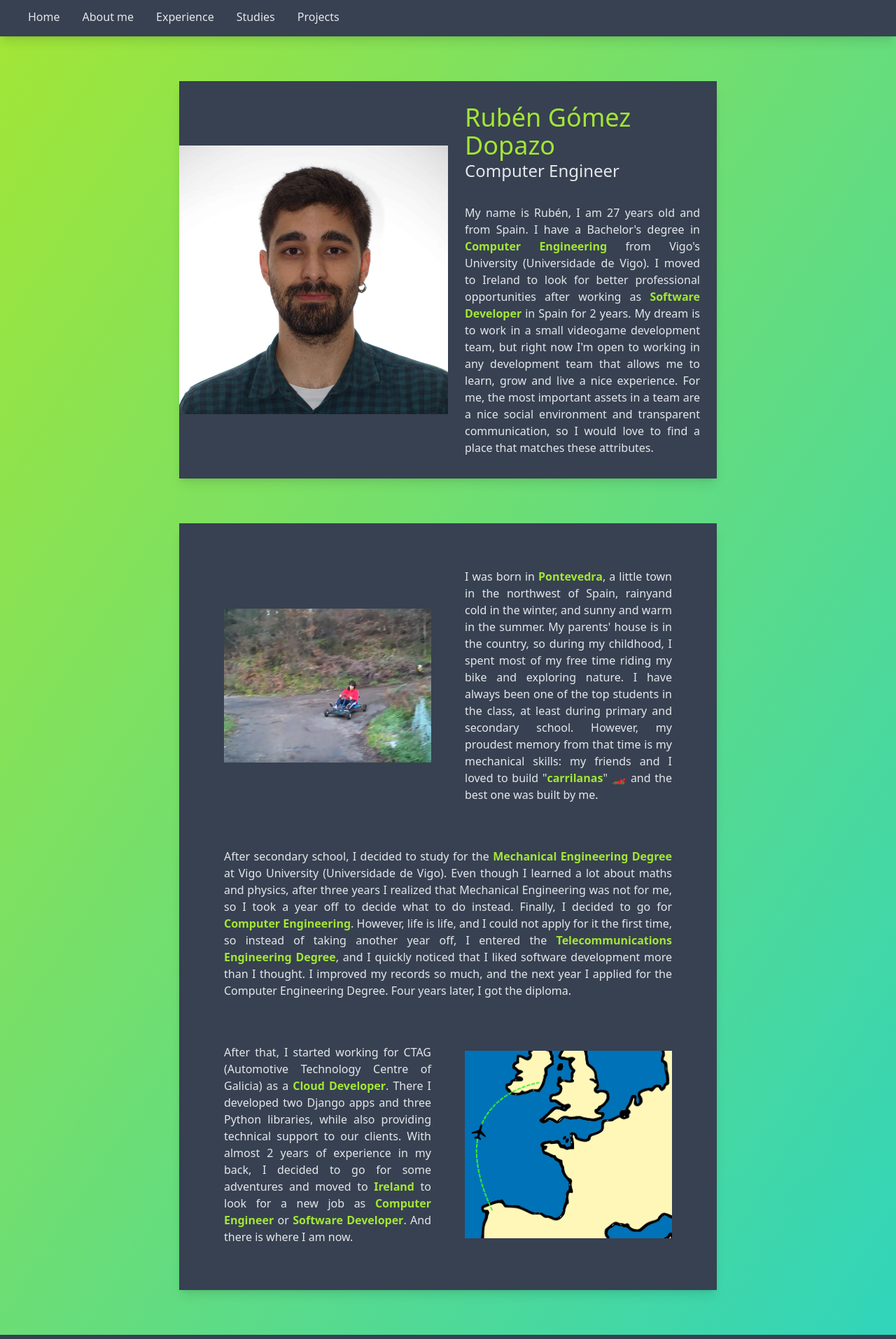
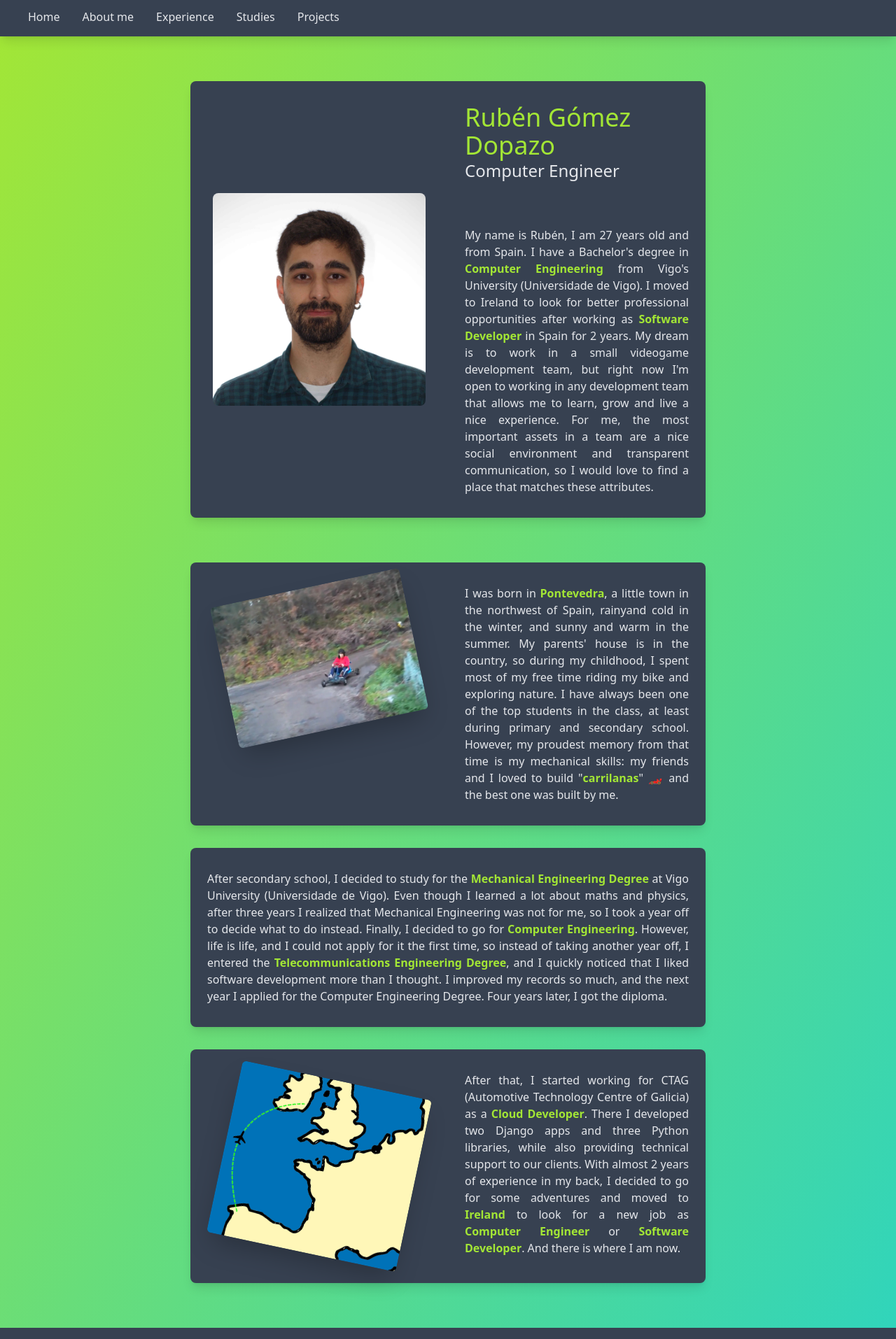
Before and after one commit to Rebun13/personal_web, a Vue app: page /aboutMe in a window 1280 px wide. Shown: the top 1914 px of the page at 70% size. Built offline with nearby package versions, Linux system fonts and the light colour scheme; the HTML template or start-up script is replaced by a standard one.

Commit message:
Redesign about me page New style similar to the home menu one. Rubén Gómez Dopazo

```diff
--- a/src/views/AboutMeView.vue
+++ b/src/views/AboutMeView.vue
@@ -1,19 +1,27 @@
 <script setup></script>
 
 <template>
-  <div id="about-me" class="lg:w-3/5 mx-auto mt-16 md:w-full">
+  <div id="about-me" class="xl:w-3/5 mx-auto mt-16 w-full">
+    <!-- First part -->
     <div
       id="about-me-1"
-      class="mb-16 grid grid-cols-2 gap-0 items-center bg-gray-700 shadow-lg"
+      class="mb-16 mx-4 rounded-lg grid grid-cols-1 lg:grid-cols-2 gap-0 items-center bg-gray-700 shadow-lg"
     >
-      <div id="c1-profile_picture-container">
-        <img :src="'/images/profile.jpeg'" alt="profile_picture" />
+      <div id="am1-cell1" class="p-8 order-2 lg:order-1 lg:row-span-2">
+        <img
+          :src="'/images/profile.jpeg'"
+          alt="profile_picture"
+          class="scale-75 lg:scale-100 rounded-lg"
+        />
       </div>
-      <div id="c1-text-container" class="mx-6 py-8 text-gray-200">
-        <div id="x1-text-title" class="mb-8">
+      <div
+        id="am1-cell2"
+        class="mx-6 pb-8 lg:pt-8 text-gray-200 order-2 lg:order-1"
+      >
         <h1 class="text-lime-400 text-4xl">Rubén Gómez Dopazo</h1>
         <h3 class="text-2xl">Computer Engineer</h3>
       </div>
+      <div id="am1-cell3" class="mx-6 pb-8 lg:pt-8 text-gray-200 order-3">
         <p class="text-justify">
           My name is Rubén, I am 27 years old and from Spain. I have a
           Bachelor's degree in
@@ -30,70 +38,87 @@
         </p>
       </div>
     </div>
-    <div id="about-me-2" class="bg-gray-700 p-16 shadow-lg">
-      <div id="c2-row1" class="grid grid-cols-2 gap-12 items-center mb-16">
-        <div id="c2-r1-img-container">
-          <img src="/images/Carrilana-2.jpeg" alt="carrilanas" />
+    <!-- Second part -->
+    <div
+      id="about-me-2"
+      class="mb-8 mx-4 rounded-lg grid grid-cols-1 lg:grid-cols-2 gap-0 bg-gray-700 shadow-lg"
+    >
+      <div id="am2-cell1" class="p-2 lg:p-0">
+        <img
+          src="/images/Carrilana-2.jpeg"
+          alt="carrilanas"
+          class="scale-75 rounded-lg -rotate-12 shadow-2xl"
+        />
       </div>
-        <div id="c2-r1-txt-container" class="text-gray-200 text-justify">
+      <div id="am2-cell2" class="mx-6 py-8 text-gray-200 text-justify">
         <p>
           I was born in
-            <span class="text-lime-400 font-bold">Pontevedra</span>, a little
-            town in the northwest of Spain, rainyand cold in the winter, and
-            sunny and warm in the summer. My parents' house is in the country,
-            so during my childhood, I spent most of my free time riding my bike
-            and exploring nature. I have always been one of the top students in
-            the class, at least during primary and secondary school. However, my
-            proudest memory from that time is my mechanical skills: my friends
-            and I loved to build "<span class="text-lime-400 font-bold"
-              >carrilanas</span
-            >" 🏎️ and the best one was built by me.
+          <span class="text-lime-400 font-bold">Pontevedra</span>, a little town
+          in the northwest of Spain, rainyand cold in the winter, and sunny and
+          warm in the summer. My parents' house is in the country, so during my
+          childhood, I spent most of my free time riding my bike and exploring
+          nature. I have always been one of the top students in the class, at
+          least during primary and secondary school. However, my proudest memory
+          from that time is my mechanical skills: my friends and I loved to
+          build "<span class="text-lime-400 font-bold">carrilanas</span>" 🏎️ and
+          the best one was built by me.
         </p>
       </div>
     </div>
-      <div id="c2-row2" class="mb-16">
-        <div id="c2-r2-txt-container" class="text-gray-200 text-justify">
+    <!-- Third part -->
+    <div id="about-me-3" class="mx-4 rounded-lg bg-gray-700 shadow-lg">
+      <div
+        id="am3-cell1"
+        class="mx-6 mb-8 py-8 text-gray-200 justify-center text-justify"
+      >
         <p>
           After secondary school, I decided to study for the
           <span class="text-lime-400 font-bold"
             >Mechanical Engineering Degree</span
           >
-            at Vigo University (Universidade de Vigo). Even though I learned a
-            lot about maths and physics, after three years I realized that
-            Mechanical Engineering was not for me, so I took a year off to
-            decide what to do instead. Finally, I decided to go for
+          at Vigo University (Universidade de Vigo). Even though I learned a lot
+          about maths and physics, after three years I realized that Mechanical
+          Engineering was not for me, so I took a year off to decide what to do
+          instead. Finally, I decided to go for
           <span class="text-lime-400 font-bold">Computer Engineering</span>.
-            However, life is life, and I could not apply for it the first time,
-            so instead of taking another year off, I entered the
+          However, life is life, and I could not apply for it the first time, so
+          instead of taking another year off, I entered the
           <span class="text-lime-400 font-bold"
             >Telecommunications Engineering Degree</span
-            >, and I quickly noticed that I liked software development more than
-            I thought. I improved my records so much, and the next year I
-            applied for the Computer Engineering Degree. Four years later, I got
-            the diploma.
+          >, and I quickly noticed that I liked software development more than I
+          thought. I improved my records so much, and the next year I applied
+          for the Computer Engineering Degree. Four years later, I got the
+          diploma.
         </p>
       </div>
     </div>
-      <div id="c2-row3" class="grid grid-cols-2 gap-12 items-center">
-        <div id="c2-r3-txt-container" class="text-gray-200 text-justify">
+    <!-- Fourth part -->
+    <div
+      id="about-me-4"
+      class="mx-4 grid grid-cols-1 lg:grid-cols-2 gap-0 rounded-lg bg-gray-700 shadow-lg"
+    >
+      <div id="am4-cell1">
+        <img
+          src="/images/map.png"
+          alt="carrilanas"
+          class="scale-75 rounded-lg rotate-12 shadow-2xl"
+        />
+      </div>
+      <div id="am4-cell2" class="mx-6 py-8 text-gray-200 text-justify">
         <p>
           After that, I started working for CTAG (Automotive Technology Centre
           of Galicia) as a
-            <span class="text-lime-400 font-bold">Cloud Developer</span>. There
-            I developed two Django apps and three Python libraries, while also
+          <span class="text-lime-400 font-bold">Cloud Developer</span>. There I
+          developed two Django apps and three Python libraries, while also
           providing technical support to our clients. With almost 2 years of
           experience in my back, I decided to go for some adventures and moved
-            to <span class="text-lime-400 font-bold">Ireland</span> to look for
-            a new job as
+          to <span class="text-lime-400 font-bold">Ireland</span> to look for a
+          new job as
           <span class="text-lime-400 font-bold">Computer Engineer</span> or
           <span class="text-lime-400 font-bold">Software Developer</span>. And
           there is where I am now.
         </p>
       </div>
-        <div id="c2-r3-img-container">
-          <img src="/images/map.png" alt="carrilanas" />
-        </div>
-      </div>
     </div>
   </div>
 </template>
--- a/src/views/HomeView.vue
+++ b/src/views/HomeView.vue
@@ -1,5 +1,5 @@
 <template>
-  <div class="home md:mt-16 mx-2 lg:mx-auto lg:w-3/5">
+  <div class="md:mt-16 mx-2 lg:mx-auto lg:w-3/5">
     <div
       id="introduction"
       class="p-8 mb-8 items-center bg-gray-700 rounded-lg shadow-lg"
--- a/src/views/ProjectsView.vue
+++ b/src/views/ProjectsView.vue
@@ -1,6 +1,9 @@
 <template>
   <div id="projects" class="lg:w-3/5 mx-auto mt-16 md:w-fullg">
-    <div id="projects-1" class="mb-16 items-center bg-gray-700 shadow-l">
+    <div
+      id="projects-1"
+      class="mb-16 items-center bg-gray-700 shadow-l rounded-lg"
+    >
       <div id="e1-text-container" class="mx-6 py-8 text-gray-200 text-center">
         <h1 class="text-4xl">Work in progress... 🛠️</h1>
       </div>
```
Lines whose indentation alone changed are shown as unchanged.
